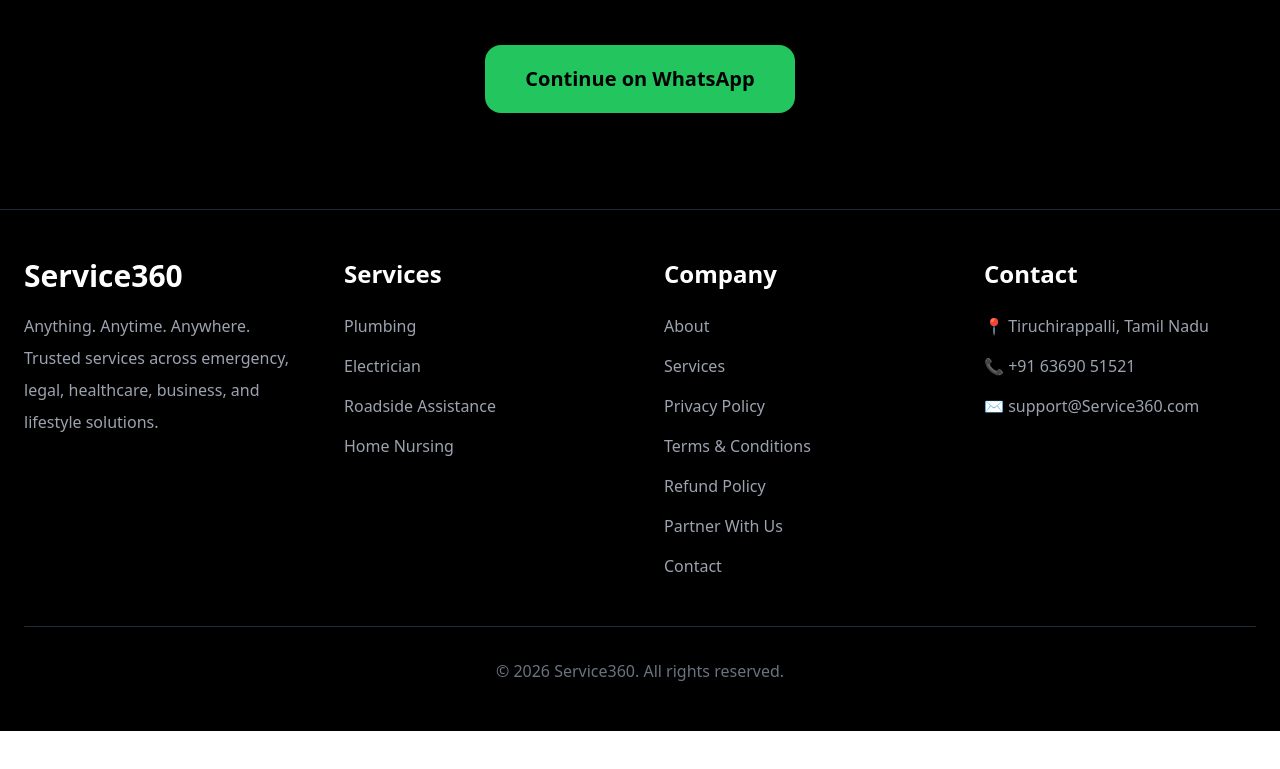
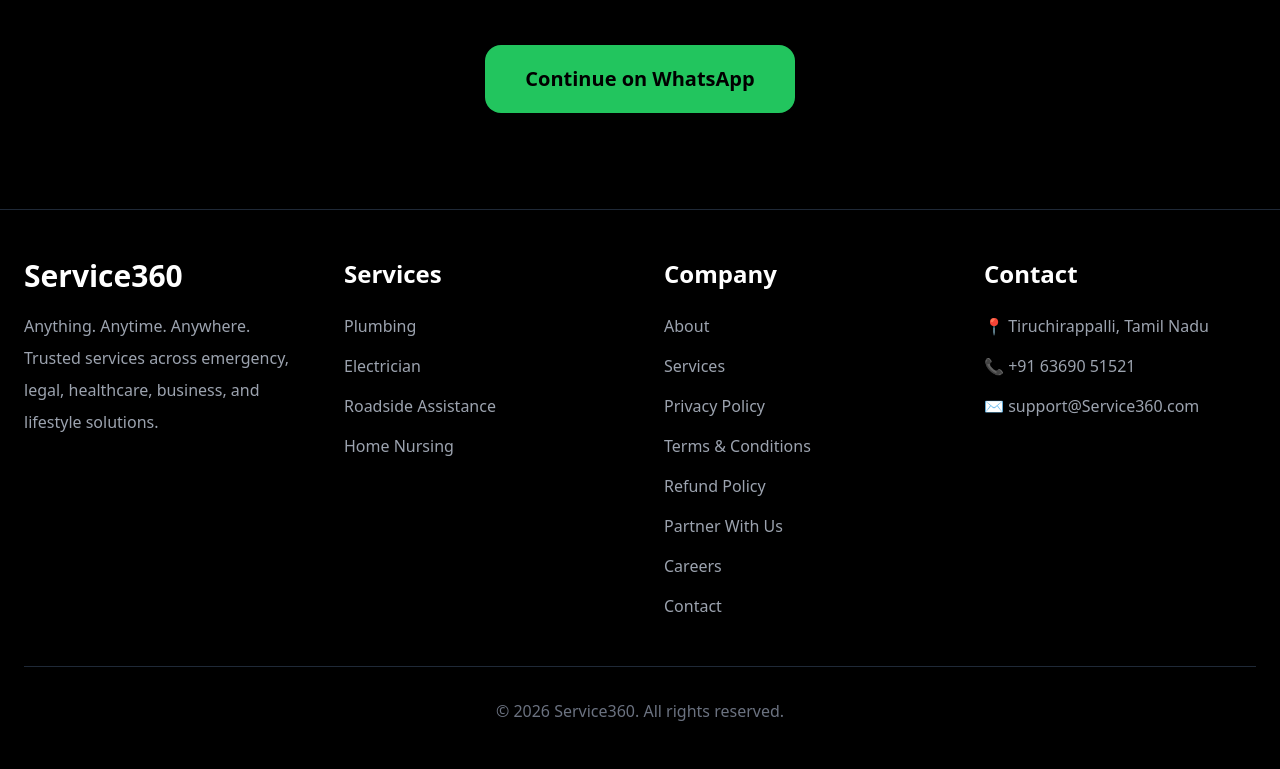
Before and after one commit to service-360/service360-website, a Next.js app: page / in a window 1280 px wide. Shown: the part 3686-4455 px from the top of the page. Before the commit the page ends 4417 px from the top, so only its background shows below. Built offline with nearby package versions, Linux system fonts and the light colour scheme.

Commit message:
Add careers page

```diff
--- a/app/page.js
+++ b/app/page.js
@@ -77,9 +77,7 @@
           className="md:hidden text-3xl"
           onClick={() => setMobileMenuOpen(!mobileMenuOpen)}
         >
-
           {mobileMenuOpen ? "✕" : "☰"}
-
         </button>
 
         {/* Mobile Drawer */}
@@ -491,6 +489,10 @@
                 Partner With Us
               </a>
 
+              <a href="/careers" className="hover:text-white transition">
+                Careers
+              </a>
+
               <a href="#contact" className="hover:text-white transition">
                 Contact
               </a>
```
